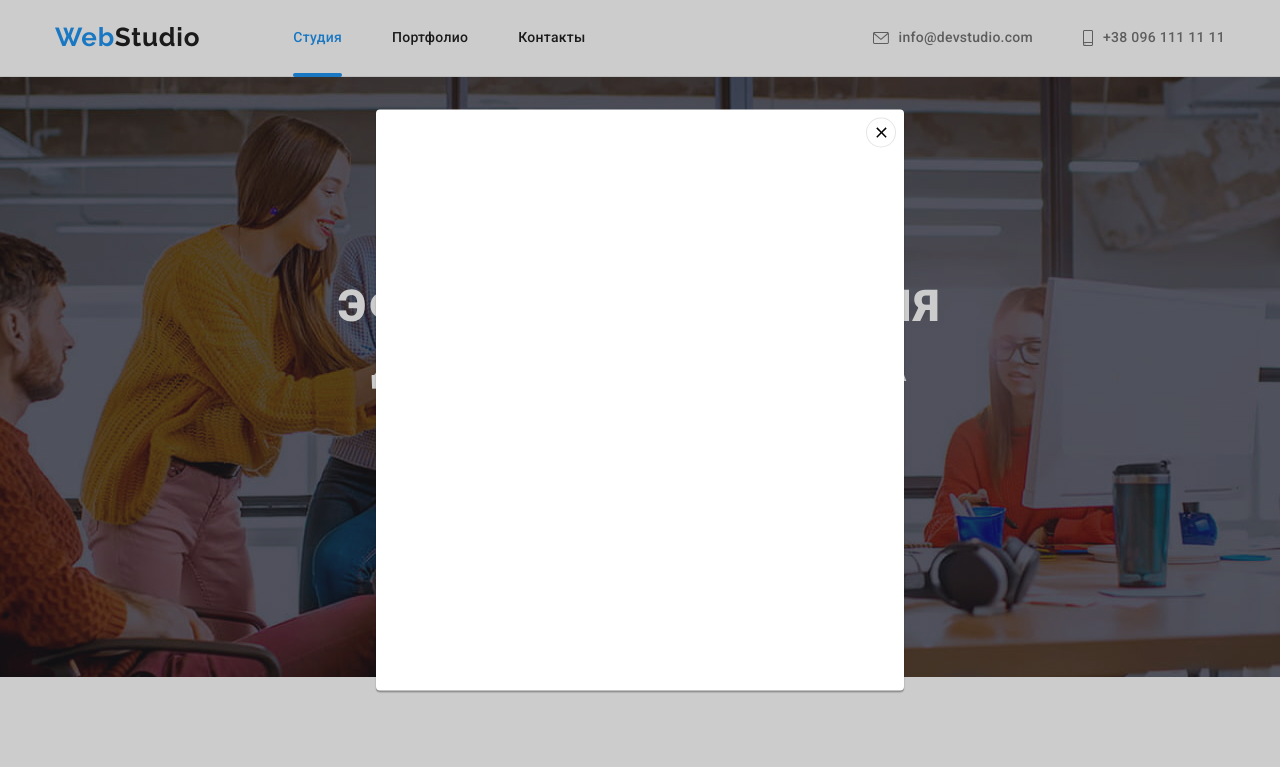
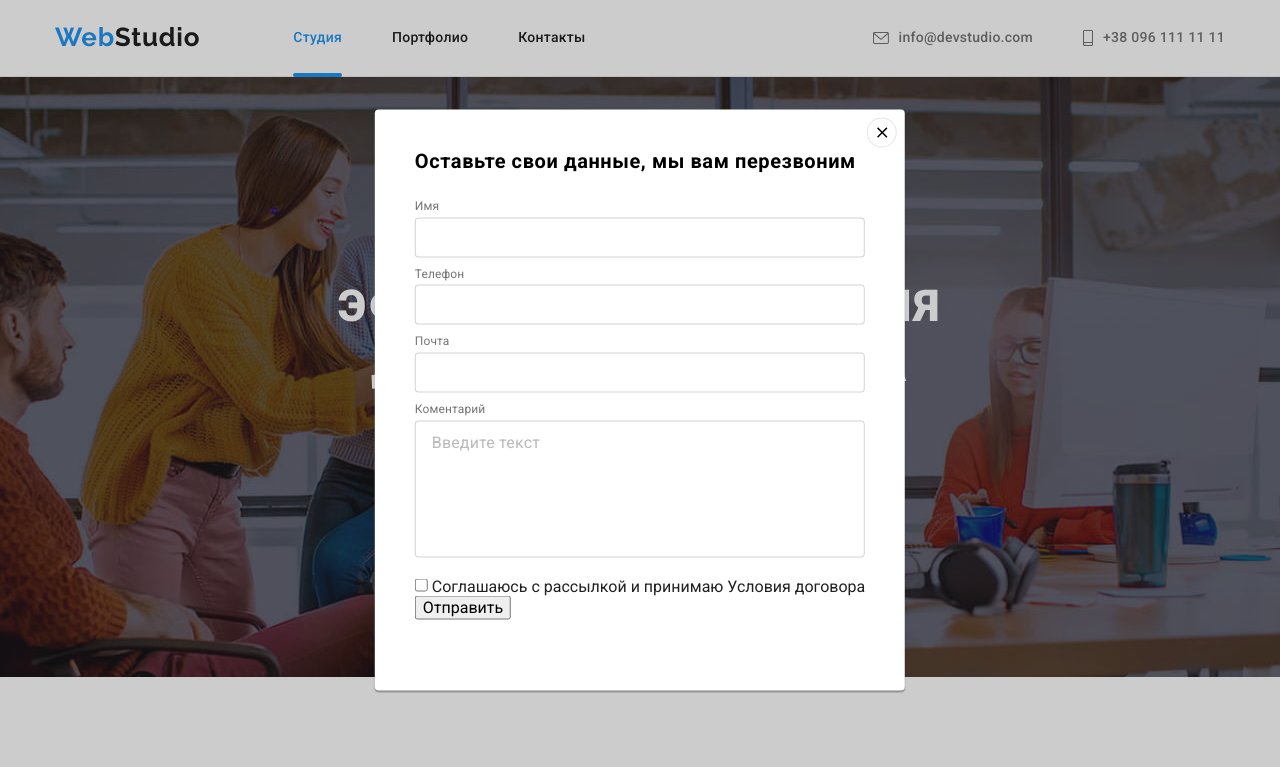
Before and after one commit to Makzumm/goit-markup-hw-06, a plain HTML site: page index.html in a window 1280 px wide. Both pictures are taken after a click on the button "Заказать услугу". Shown: the top 767 px of the page. Drawn offline with nearby package versions, Linux system fonts and the light colour scheme.

Commit message:
Change 4
Added forms in modal

```diff
--- a/index.html
+++ b/index.html
@@ -460,7 +460,7 @@
               <input
                 class="footer-form-input"
                 id="email"
-                type="email"
+                type="email  "
                 name="mail"
                 placeholder="E-mail"
               />
@@ -482,6 +482,39 @@
             <use href="./images/sprite.svg#icon-close-icon"></use>
           </svg>
         </button>
+        <form class="modal-form">
+          <h4 class="modal-form-title">
+            Оставьте свои данные, мы вам перезвоним
+          </h4>
+          <div class="form-field">
+            <label for="name" class="modal-form-label">Имя</label>
+            <input class="name-form" type="text" name="name" id="name" />
+          </div>
+          <div class="form-field">
+            <label for="tel" class="modal-form-label">Телефон</label>
+            <input class="tel-form" type="tel" name="telephone" id="tel" />
+          </div>
+          <div class="form-field">
+            <label for="mail" class="modal-form-label">Почта</label>
+            <input class="email-form" type="email" name="email" id="mail" />
+          </div>
+          <div class="form-field">
+            <label for="comment" class="modal-form-label">Коментарий</label>
+            <textarea
+              name="comment"
+              rows="6"
+              placeholder="Введите текст"
+              id="comment"
+              class="modal-form-textarea"
+            ></textarea>
+          </div>
+          <div class="modal-form-checkbox">
+            <label for="policy-agreement"></label>
+            <input id="policy-agreement" type="checkbox" name="policy" />
+            Соглашаюсь с рассылкой и принимаю <a href="#">Условия договора</a>
+          </div>
+          <button type="submit" class="modal-form-button">Отправить</button>
+        </form>
       </div>
     </div>
     <script src="./js/modal.js"></script>
--- a/style/style.css
+++ b/style/style.css
@@ -56,6 +56,7 @@ address {
     --light-grey-color: #f5f4fA;
     --container-width: 1200px;
     --svg-color: #afb1b8;
+    --black-color: #000000;
     --transition-timing-function: cubic-bezier(0.4, 0, 0.2, 1);
     --overlay-potfolio-card-bg-color: rgba(33, 150, 243, 0.9);
 }
@@ -934,3 +935,54 @@ footer{
 .footer-form-svg{
     margin-left: 10px;
 }
+
+/* MODAL FORM */
+
+.modal-form{
+    margin: 0 auto;
+    padding: 40px;
+}
+
+.modal-form-title{
+    font-size: 20px;
+    line-height: 1.15;
+    letter-spacing: 0.03em;
+    color: var(--black-color);
+}
+
+.form-field{
+    display: flex;
+    flex-direction: column;
+    margin-bottom: 10px;
+}
+
+.form-field:nth-child(5){
+    margin-bottom: 20px
+}
+
+.name-form, .tel-form, .email-form{
+    height: 40px;
+    border: 1px solid rgba(33, 33, 33, 0.2);
+    border-radius: 4px;
+}
+
+.modal-form-label{
+    margin-bottom: 4px;
+    font-weight: 400;
+    font-size: 12px;
+    line-height: 1.16;
+    letter-spacing: 0.01em;
+    color: var(--grey-color);
+}
+
+.modal-form-textarea{
+    resize: none;
+    padding: 12px 16px 12px 16px;
+    border: 1px solid rgba(33, 33, 33, 0.2);
+    border-radius: 4px;
+}
+
+.modal-form-textarea::placeholder{
+    letter-spacing: 0.01em;
+    color: rgba(117, 117, 117, 0.5);
+}
```
